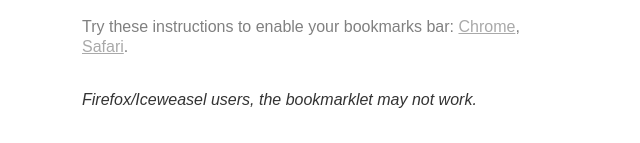
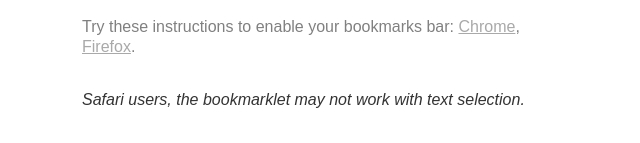
Before and after one commit to dhood/one-click-imdb-searcher, a plain HTML site: page index.html in a window 1280 px wide. Shown: the part 700-843 px from the top of the page, without its empty margins (318-958 px from the left). Drawn offline with Linux system fonts and the light colour scheme.

Commit message:
Doesn't work with Firefox -> doesn't work with Safari

```diff
--- a/index.html
+++ b/index.html
@@ -85,12 +85,12 @@ If everything is working correctly, you should see an IMDb search open in a new
 <h2 id="cant-find-your-bookmarks-bar">Can’t find your bookmarks bar?</h2>
 
 <p>Try these instructions to enable your bookmarks bar: <a href="https://support.google.com/chrome/answer/95745?hl=en">Chrome</a>,
-  <a href="https://machicolate.wordpress.com/2012/01/07/how-to-show-hide-bookmarks-bar-in-safari-in-mac-osx/">Safari</a>.</p>
+  <a href="https://support.mozilla.org/en-US/kb/bookmarks-toolbar-display-favorite-websites">Firefox</a>.</p>
 
 
 <br>
     <i>
-      Firefox/Iceweasel users, the bookmarklet may not work.</i>
+      Safari users, the bookmarklet may not work with text selection.</i>
     <br><br>
 
   <span style="margin-top:15px; display:inline-block; font-size:13px">
```
